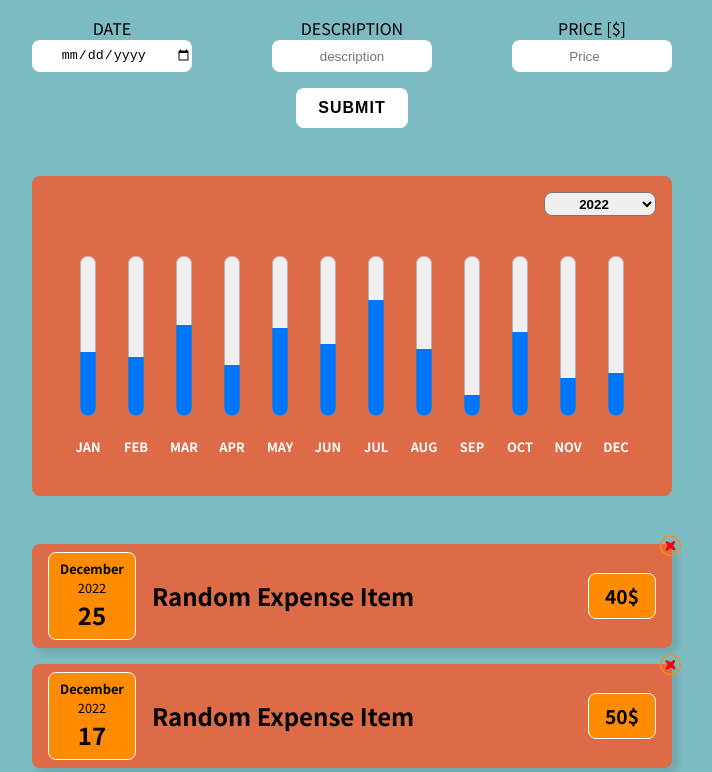
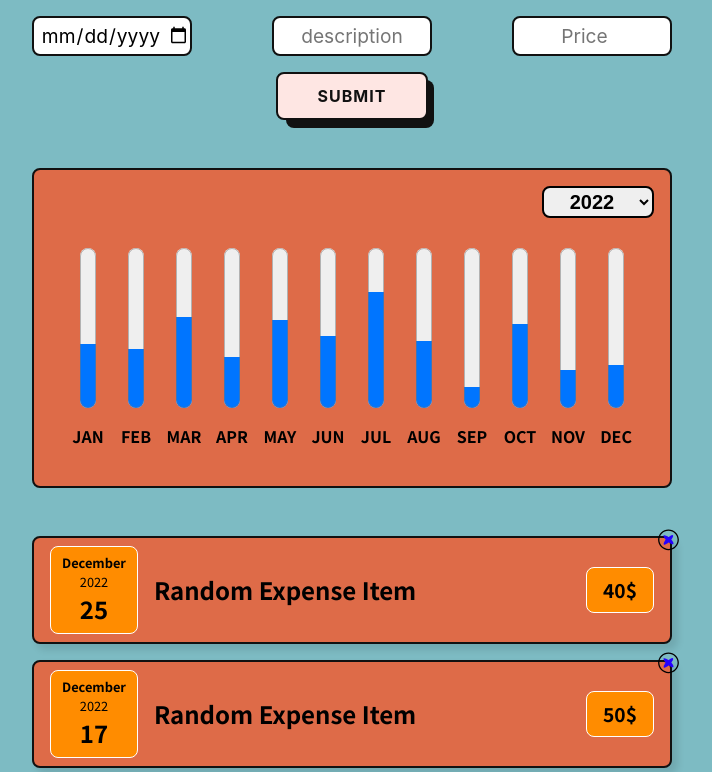
Before and after one commit to ameal-dev/expense-tracker, a React (Create React App) app: page / in a window 1280 px wide. Shown: the top 772 px of the page, without its empty margins (288-1000 px from the left). Built offline with nearby package versions, Linux system fonts and the light colour scheme.

Commit message:
updated styling

```diff
--- a/src/components/ExpenseInputForm.css
+++ b/src/components/ExpenseInputForm.css
@@ -17,10 +17,12 @@ form {
 
 input {
 	display: block;
-	height: 2rem;
+	height: 2.5rem;
 	width: 10rem;
+	font-family: Inter, sans-serif;
+	font-size: 1.2rem;
 	text-align: center;
-	border: none;
+	border: 2px solid #111;
 	border-radius: 0.5rem;
 }
 
@@ -34,20 +36,64 @@ input {
 	width: 100%;
 }
 
-button {
-	display: block;
-	height: 2.5rem;
-	width: 7rem;
+/* CSS */
+.button-56 {
+	margin-top: 1rem;
+	align-items: center;
+	background-color: #fee6e3;
+	border: 2px solid #111;
+	border-radius: 0.5rem;
+	box-sizing: border-box;
+	color: #111;
+	cursor: pointer;
+	display: flex;
+	font-family: Inter, sans-serif;
+	font-size: 16px;
+	height: 48px;
+	font-weight: bold;
 	letter-spacing: 1px;
-	border-radius: 0.5rem;
-	border: none;
-	margin-top: 1rem;
-	font-size: 1rem;
-	font-weight: bold;
-	cursor: pointer;
-	background-color: #fff;
+	justify-content: center;
+	line-height: 24px;
+	max-width: 100%;
+	padding: 0 25px;
+	position: relative;
+	text-align: center;
+	text-decoration: none;
+	user-select: none;
+	-webkit-user-select: none;
+	touch-action: manipulation;
 }
 
-button:hover {
-	background-color: #d1d1d1;
+.button-56:after {
+	background-color: #111;
+	border-radius: 8px;
+	content: "";
+	display: block;
+	height: 48px;
+	left: 0;
+	width: 100%;
+	position: absolute;
+	top: -2px;
+	transform: translate(8px, 8px);
+	transition: transform 0.2s ease-out;
+	z-index: -1;
 }
+
+.button-56:hover:after {
+	transform: translate(0, 0);
+}
+
+.button-56:active {
+	background-color: #ffdeda;
+	outline: 0;
+}
+
+.button-56:hover {
+	outline: 0;
+}
+
+@media (min-width: 768px) {
+	.button-56 {
+		padding: 0 40px;
+	}
+}
--- a/src/components/ExpenseInputForm.tsx
+++ b/src/components/ExpenseInputForm.tsx
@@ -47,7 +47,7 @@ const ExpenseInputForm: React.FC<ExpenseInputFormProps> = ({
 			<form onSubmit={handleSubmit}>
 				<div className='input-container'>
 					<div className='input-label'>
-						<label htmlFor='date'>DATE</label>
+						<label htmlFor='date'></label>
 						<input
 							type='date'
 							id='date'
@@ -57,7 +57,7 @@ const ExpenseInputForm: React.FC<ExpenseInputFormProps> = ({
 						/>
 					</div>
 					<div className='input-label'>
-						<label htmlFor='description'>DESCRIPTION</label>
+						<label htmlFor='description'></label>
 						<input
 							type='text'
 							id='description'
@@ -68,7 +68,7 @@ const ExpenseInputForm: React.FC<ExpenseInputFormProps> = ({
 						/>
 					</div>
 					<div className='input-label'>
-						<label htmlFor='price'>PRICE [$]</label>
+						<label htmlFor='price'></label>
 						<input
 							type='number'
 							id='price'
@@ -80,7 +80,9 @@ const ExpenseInputForm: React.FC<ExpenseInputFormProps> = ({
 					</div>
 				</div>
 				<div className='button-container'>
-					<button type='submit'>SUBMIT</button>
+					<button type='submit' className='button-56'>
+						SUBMIT
+					</button>
 				</div>
 			</form>
 		</div>
--- a/src/components/ExpenseItem.css
+++ b/src/components/ExpenseItem.css
@@ -5,6 +5,7 @@
 	justify-content: space-between;
 	margin: 1rem;
 	width: 40rem;
+	border: 2px solid #111;
 	border-radius: 0.5rem;
 	padding: 0.5rem 0;
 	position: relative;
--- a/src/components/ExpenseItem.tsx
+++ b/src/components/ExpenseItem.tsx
@@ -12,8 +12,9 @@ const ExpenseItem: React.FC<ExpenseItemProps> = ({ item, removeItem }) => {
 	return (
 		<div className='expense-item'>
 			<img
-				src='/images/icon_remove.svg'
+				src='/images/icon_remove2.svg'
 				alt='remove expense'
+				//? Is there a better way to ensure that function is not declared for every item?
 				onClick={() => removeItem(item.id!)}
 			></img>
 			<ExpenseItemDate date={item.date} />
--- a/src/components/ExpensesOverview.css
+++ b/src/components/ExpensesOverview.css
@@ -6,6 +6,7 @@
 	max-width: 100%;
 	color: white;
 	height: 20rem;
+	border: 2px solid #111;
 	border-radius: 0.5rem;
 	margin: 1rem 0;
 	position: relative;
@@ -19,13 +20,15 @@
 	align-items: center;
 	margin: 0 1rem;
 	position: relative;
+	border: 2px solid #111;
 }
 
 .overview__month {
 	position: absolute;
 	bottom: -6.5rem;
+	color: black;
 	font-weight: bold;
-	font-size: 0.8rem;
+	font-size: 1rem;
 }
 
 progress {
@@ -40,7 +43,9 @@ select {
 	top: 1rem;
 	right: 1rem;
 	width: 7rem;
-	height: 1.5rem;
+	height: 2rem;
+	font-size: 1.25rem;
+	border: 2px solid black;
 	font-weight: bold;
 	text-align: center;
 	border-radius: 0.5rem;
```
Also changed, not shown: public/images/icon_remove.svg (deleted), public/images/icon_remove2.svg (added).
